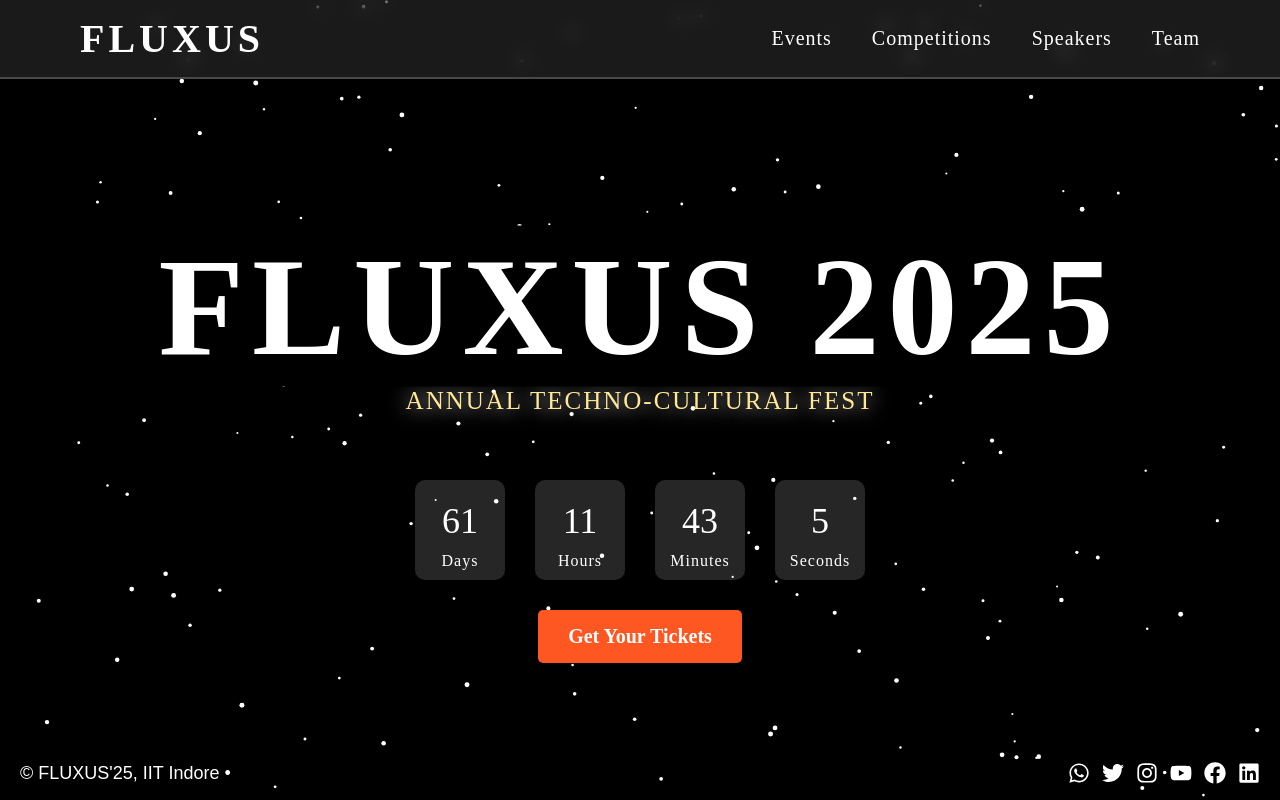
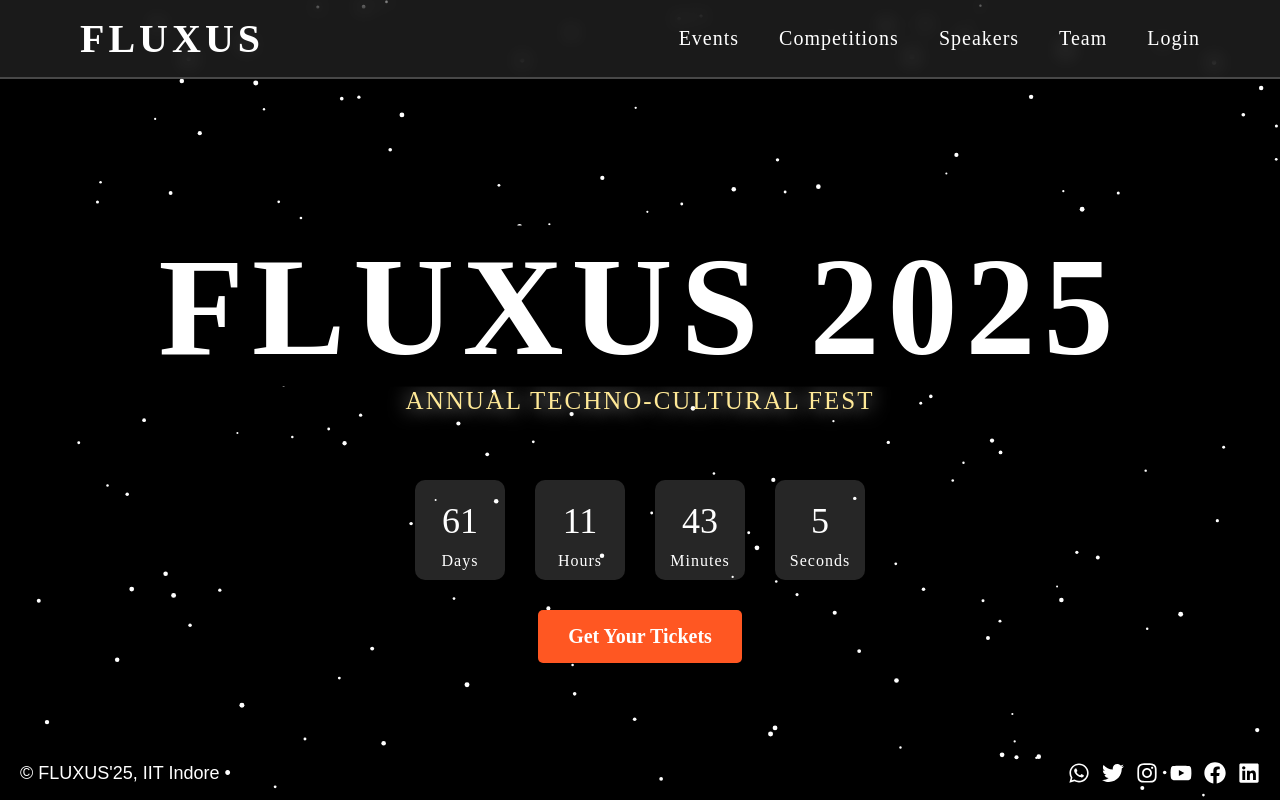
Before and after one commit to tanveeiii/Event-Management-System, a React (Vite) app in the folder event-frontend/: page / in a window 1280 px wide. Built offline with nearby package versions, Linux system fonts and the light colour scheme.

Commit message:
Adding login to navbar

```diff
--- a/event-frontend/src/App.jsx
+++ b/event-frontend/src/App.jsx
@@ -41,6 +41,10 @@ const App = () => {
           path: "/speakers",
           element: <Speakers />
         },
+        {
+          path: "/login",
+          element: <Login/>
+        },
       ]
     },
   ]);
--- a/event-frontend/src/components/Navbar.jsx
+++ b/event-frontend/src/components/Navbar.jsx
@@ -28,6 +28,7 @@ const Navbar = () => {
                     <NavLink to="/speakers">Speakers</NavLink>
                     {/* <NavLink to="/past-artists">Past Artists</NavLink> */}
                     <NavLink to="/team">Team</NavLink>
+                    <NavLink to="/login">Login</NavLink>
                 </div>
             </header>
 
```
